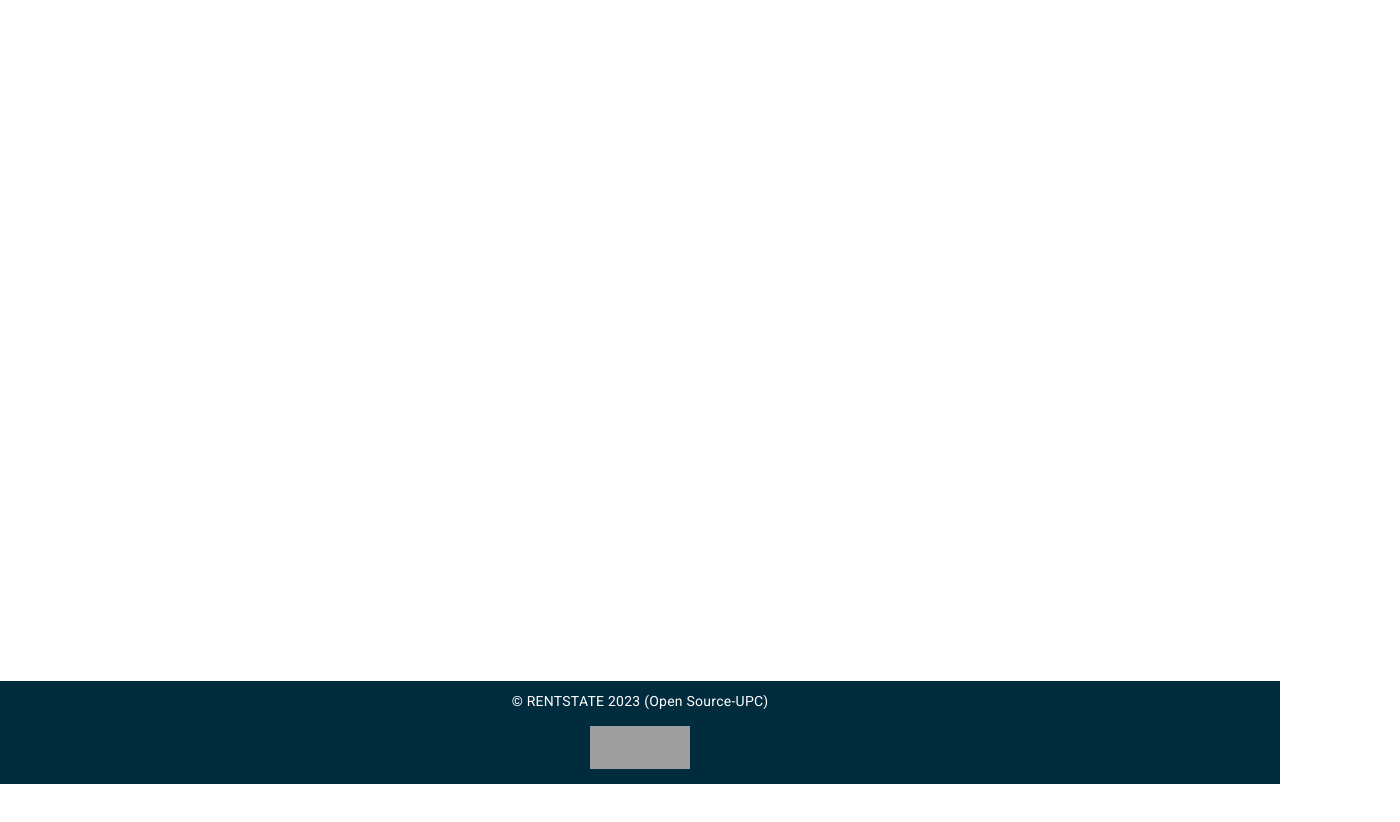
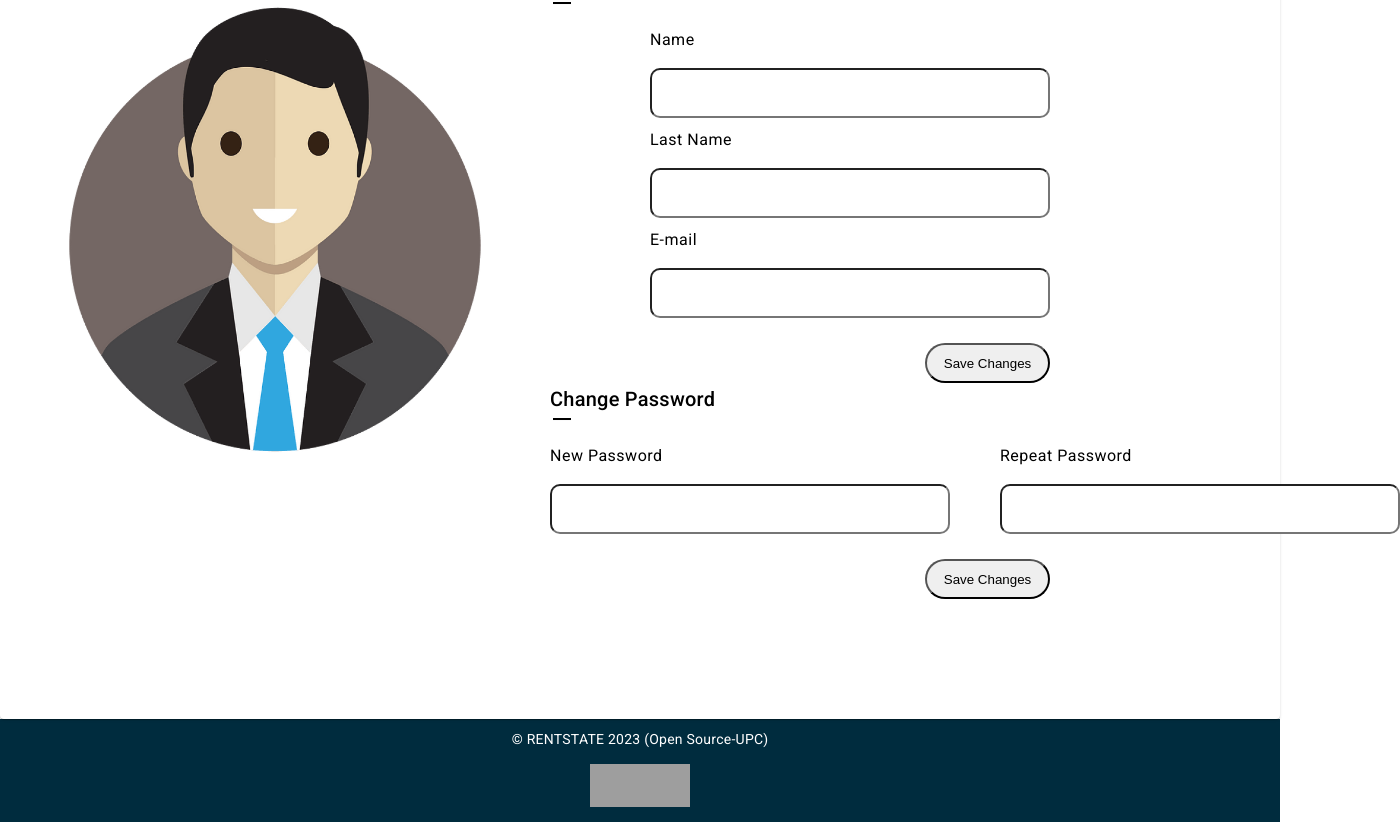
Before and after one commit to EdwinLopezz17/front-develop, an Angular app: page / in a window 1280 px wide. Shown: the part 119-941 px from the top of the page, 1400 px wide, since content can reach past the window. Before the commit the page ends 903 px from the top, so only its background shows below. Built offline with nearby package versions, Linux system fonts and the light colour scheme; grey boxes are pictures that could not be loaded.

Commit message:
Update app.component.html
profile lessor

```diff
--- a/src/app/app.component.html
+++ b/src/app/app.component.html
@@ -1,7 +1,6 @@
 <body>
-
+<app-user-lessor-profile/>
 </body>
 
 <footer>
-  <app-footer></app-footer>
 </footer>
```
